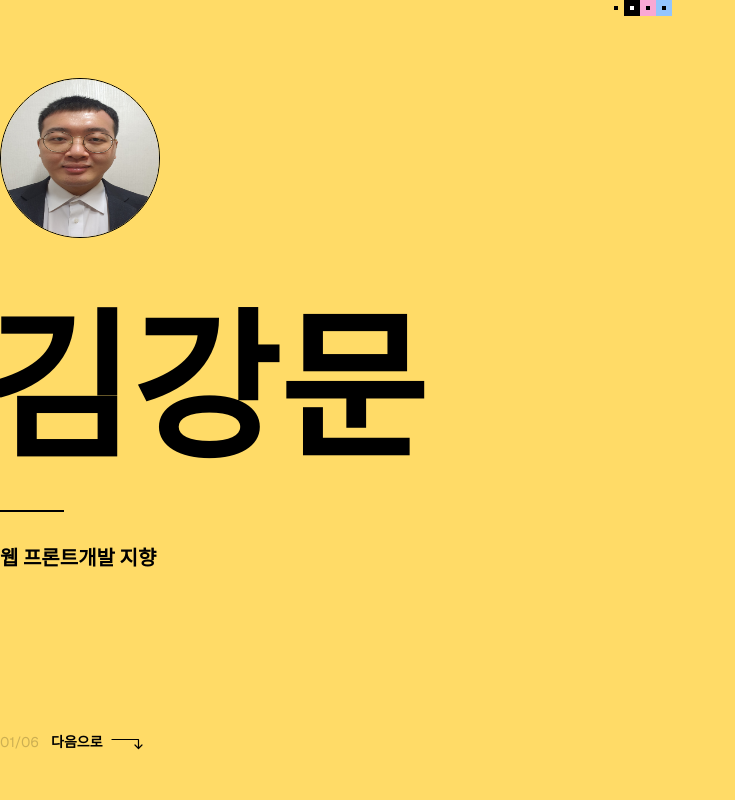
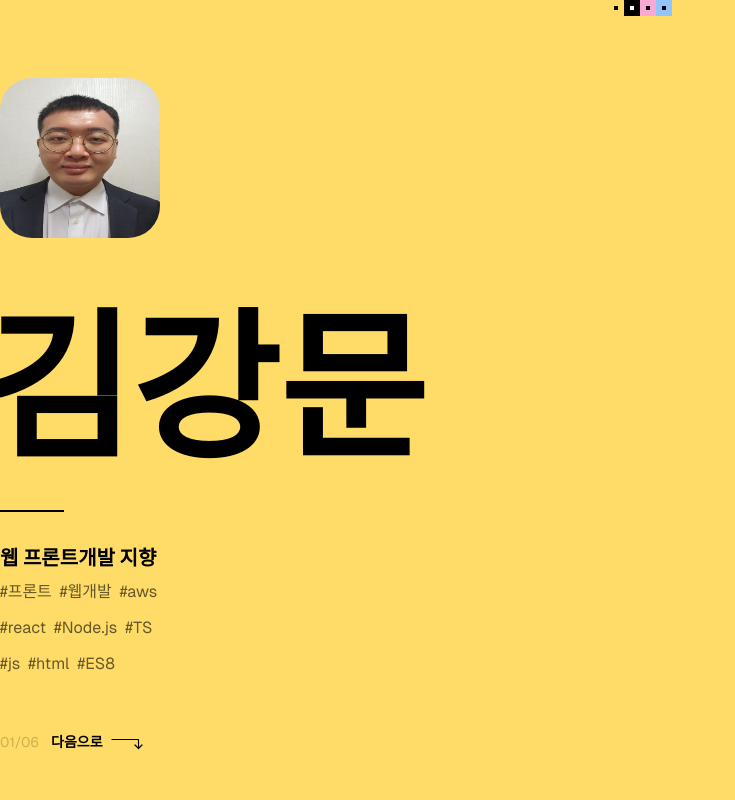
Before and after one commit to web5-kimgangmoon/portpolio, a Next.js app in the folder portpolio/: page / in a window 1280 px wide. Shown: the top 800 px of the page, without its empty margins (0-735 px from the left). Built offline with nearby package versions, Linux system fonts and the light colour scheme.

Commit message:
feat:add tags

```diff
--- a/portpolio/app/ui/sections.tsx
+++ b/portpolio/app/ui/sections.tsx
@@ -3,7 +3,7 @@
 import { HeroArrow } from "@/public/heroArrow";
 import clsx from "clsx";
 import Image from "next/image";
-import { ReactNode, RefObject, useEffect } from "react";
+import { LegacyRef, ReactNode, RefObject, useEffect } from "react";
 
 export const SectionTitle = ({
   reference,
@@ -28,7 +28,7 @@ export const SectionTitle = ({
               width={"120"}
               height={"120"}
               alt="no image"
-              className="w-full h-full rounded-full border-text border"
+              className="w-full h-full rounded-[2rem]"
             />
           </div>
         </div>
@@ -52,9 +52,31 @@ export const SectionTitle = ({
           웹 프론트개발 지향
         </div>
       </div>
+      <div className="flex flex-col gap-3">
+        <Tags tags={["프론트", "웹개발", "aws"]} delay={450} />
+        <Tags tags={["react", "Node.js", "TS"]} delay={550} />
+        <Tags tags={["js", "html", "ES8"]} delay={650} />
+      </div>
       <NextButton nextRef={nextRef} delay="750ms" indexStr="01/06" />
     </section>
   );
+};
+
+export const Tags = ({ tags, delay }: { tags: string[]; delay: number }) => {
+  return (
+    <div
+      className="text-background font-1.5rem rightMoveAnime translate-x-[-100%] text-color60 flex gap-2"
+      style={{ animationDelay: `${delay}ms` }}
+    >
+      {tags.map((content, idx) => {
+        return <Tag key={idx}>{content}</Tag>;
+      })}
+    </div>
+  );
+};
+
+export const Tag = ({ children }: { children: string }) => {
+  return <span className="hover:text-text transition-colors">#{children}</span>;
 };
 
 export const Section = ({
@@ -84,7 +106,7 @@ export const Section = ({
     >
       <div>
         <div className="relative w-full pb-12">
-          <div className="absolute top-0 left-0 w-full border-b-[1rem] border-color75 py-5 reduceAnime"></div>
+          {/* <div className="absolute top-0 left-0 w-full border-b-[1rem] border-color75 py-5 reduceAnime"></div> */}
           <h1 className="text-[4rem] font-bold">{title}</h1>
         </div>
         {children}
```
